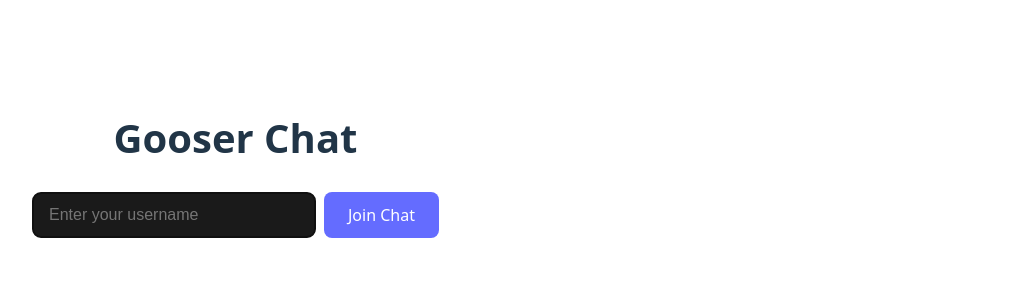
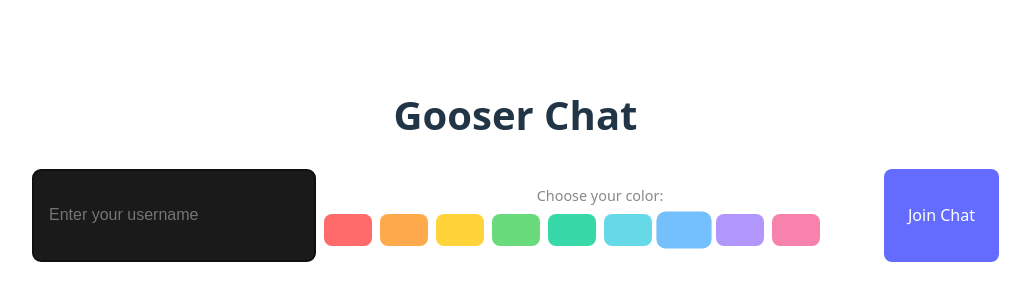
Before and after one commit to L0C8/gooser, a React (Vite) app: page / in a window 1280 px wide. Shown: the part 236-536 px from the top of the page, without its empty margins (0-1030 px from the left). Built offline with nearby package versions, Linux system fonts and the light colour scheme; no server answers.

Commit message:
added user colors

```diff
--- a/src/App.css
+++ b/src/App.css
@@ -44,6 +44,44 @@
 
 .join-form button:hover {
   background: #535bf2;
+}
+
+/* Color Picker */
+.color-picker {
+  display: flex;
+  flex-direction: column;
+  gap: 0.5rem;
+  margin: 1rem 0;
+}
+
+.color-picker label {
+  font-size: 0.9rem;
+  color: #888;
+}
+
+.color-options {
+  display: flex;
+  gap: 0.5rem;
+  justify-content: center;
+  flex-wrap: wrap;
+}
+
+.color-option {
+  width: 32px;
+  height: 32px;
+  border-radius: 50%;
+  border: 2px solid transparent;
+  cursor: pointer;
+  transition: transform 0.15s, border-color 0.15s;
+}
+
+.color-option:hover {
+  transform: scale(1.15);
+}
+
+.color-option.selected {
+  border-color: #fff;
+  transform: scale(1.15);
 }
 
 /* Chat Room */
@@ -117,12 +155,7 @@
   display: block;
   font-size: 0.8rem;
   font-weight: bold;
-  color: #aaa;
   margin-bottom: 0.25rem;
-}
-
-.message.own .username {
-  color: rgba(255, 255, 255, 0.7);
 }
 
 .message .text {
--- a/src/App.jsx
+++ b/src/App.jsx
@@ -4,14 +4,14 @@ import ChatRoom from './components/ChatRoom';
 import './App.css';
 
 function App() {
-  const [username, setUsername] = useState(null);
+  const [user, setUser] = useState(null);
 
   return (
     <div className="app">
-      {username ? (
-        <ChatRoom username={username} />
+      {user ? (
+        <ChatRoom username={user.username} color={user.color} />
       ) : (
-        <JoinForm onJoin={setUsername} />
+        <JoinForm onJoin={setUser} />
       )}
     </div>
   );
--- a/src/components/ChatRoom.jsx
+++ b/src/components/ChatRoom.jsx
@@ -8,13 +8,13 @@ import UserList from './UserList';
 const SERVER_PORT = 3001;
 const socket = io(`${window.location.protocol}//${window.location.hostname}:${SERVER_PORT}`);
 
-export default function ChatRoom({ username }) {
+export default function ChatRoom({ username, color }) {
   const [messages, setMessages] = useState([]);
   const [users, setUsers] = useState([]);
   const [showUsers, setShowUsers] = useState(false);
 
   useEffect(() => {
-    socket.emit('join', username);
+    socket.emit('join', { username, color });
 
     socket.on('message', (message) => {
       setMessages((prev) => [...prev, message]);
@@ -28,7 +28,7 @@ export default function ChatRoom({ username }) {
       socket.off('message');
       socket.off('users');
     };
-  }, [username]);
+  }, [username, color]);
 
   const handleSend = (text) => {
     socket.emit('chat', text);
@@ -40,7 +40,7 @@ export default function ChatRoom({ username }) {
         <header>
           <h2>Gooser Chat</h2>
           <div style={{ display: 'flex', alignItems: 'center', gap: '0.75rem' }}>
-            <span>Logged in as {username}</span>
+            <span>Logged in as <span style={{ color }}>{username}</span></span>
             <button
               className="mobile-users-toggle"
               onClick={() => setShowUsers(true)}
--- a/src/components/JoinForm.jsx
+++ b/src/components/JoinForm.jsx
@@ -1,12 +1,26 @@
 import { useState } from 'react';
+
+const PRESET_COLORS = [
+  { name: 'Red', value: '#ff6b6b' },
+  { name: 'Orange', value: '#ffa94d' },
+  { name: 'Yellow', value: '#ffd43b' },
+  { name: 'Green', value: '#69db7c' },
+  { name: 'Teal', value: '#38d9a9' },
+  { name: 'Cyan', value: '#66d9e8' },
+  { name: 'Blue', value: '#74c0fc' },
+  { name: 'Purple', value: '#b197fc' },
+  { name: 'Pink', value: '#f783ac' },
+  { name: 'White', value: '#ffffff' },
+];
 
 export default function JoinForm({ onJoin }) {
   const [username, setUsername] = useState('');
+  const [selectedColor, setSelectedColor] = useState(PRESET_COLORS[6].value); // Default blue
 
   const handleSubmit = (e) => {
     e.preventDefault();
     if (username.trim()) {
-      onJoin(username.trim());
+      onJoin({ username: username.trim(), color: selectedColor });
     }
   };
 
@@ -21,6 +35,21 @@ export default function JoinForm({ onJoin }) {
           placeholder="Enter your username"
           autoFocus
         />
+        <div className="color-picker">
+          <label>Choose your color:</label>
+          <div className="color-options">
+            {PRESET_COLORS.map((color) => (
+              <button
+                key={color.value}
+                type="button"
+                className={`color-option ${selectedColor === color.value ? 'selected' : ''}`}
+                style={{ backgroundColor: color.value }}
+                onClick={() => setSelectedColor(color.value)}
+                title={color.name}
+              />
+            ))}
+          </div>
+        </div>
         <button type="submit">Join Chat</button>
       </form>
     </div>
--- a/src/components/MessageList.jsx
+++ b/src/components/MessageList.jsx
@@ -25,7 +25,7 @@ export default function MessageList({ messages, currentUser }) {
             <span className="system-text">{msg.text}</span>
           ) : (
             <>
-              <span className="username">{msg.username}</span>
+              <span className="username" style={{ color: msg.color }}>{msg.username}</span>
               <span className="text">{msg.text}</span>
               <span className="time">{formatTime(msg.timestamp)}</span>
             </>
--- a/src/components/UserList.jsx
+++ b/src/components/UserList.jsx
@@ -14,7 +14,7 @@ export default function UserList({ users, isOpen, onClose }) {
         </div>
         <ul>
           {users.map((user, index) => (
-            <li key={index}>{user}</li>
+            <li key={index} style={{ color: user.color }}>{user.username}</li>
           ))}
         </ul>
       </div>
```
